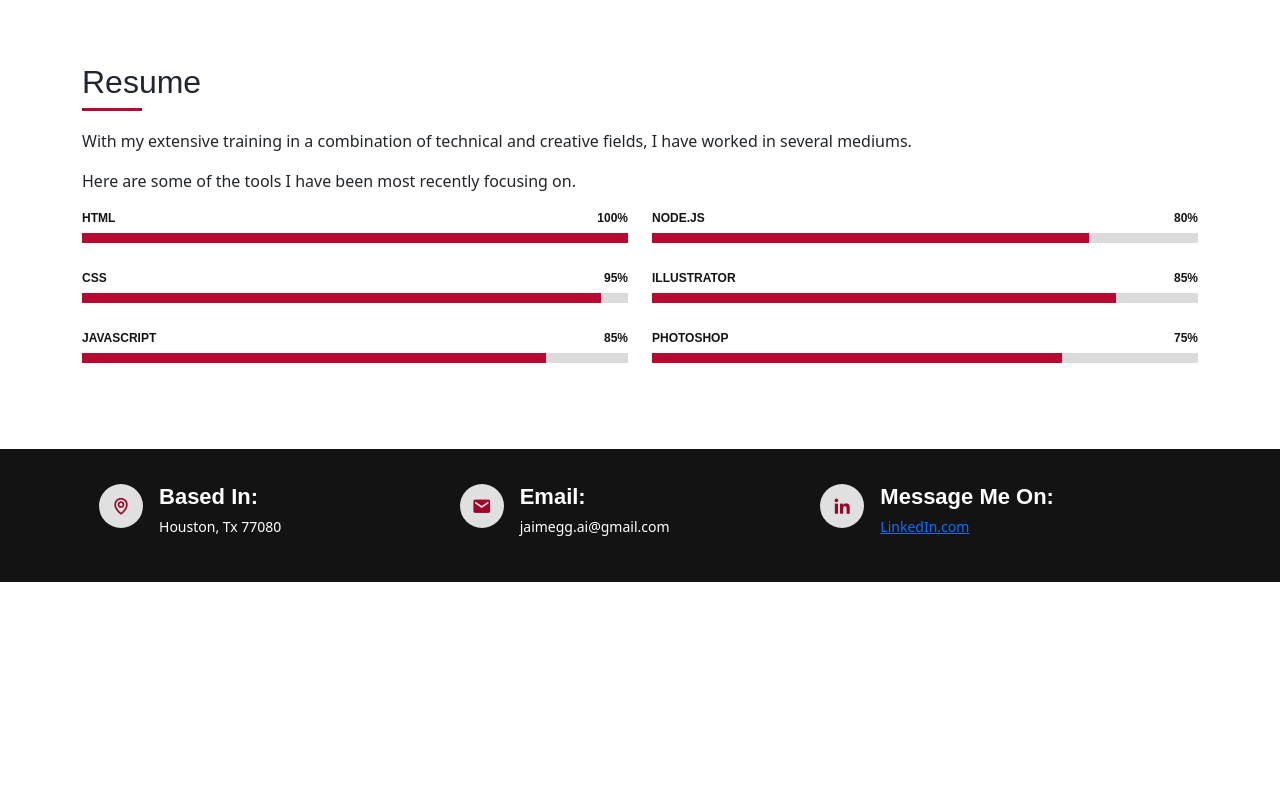
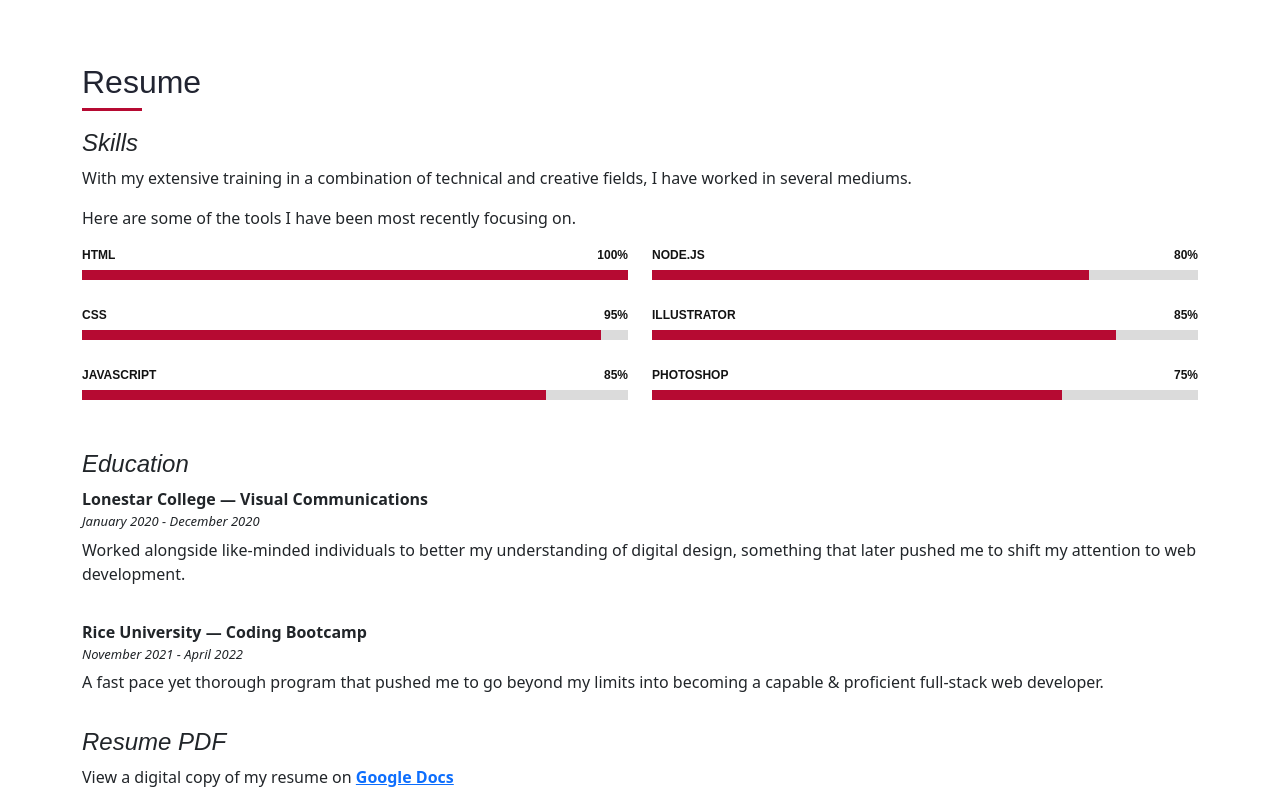
Before and after one commit to jaime-gg/react-portfolio, a React (Create React App) app: page / in a window 1280 px wide. Shown: the part 2140-2940 px from the top of the page. Before the commit the page ends 2722 px from the top, so only its background shows below. Built offline with nearby package versions, Linux system fonts and the light colour scheme.

Commit message:
resume content

```diff
--- a/src/components/Resume/index.js
+++ b/src/components/Resume/index.js
@@ -5,16 +5,17 @@ function Resume() {
 
     return (
 
-        <section id="resume" className="skills fade-in">
+        <section id="resume" className="skills">
             <div className="container">
 
                 <div>
                     <h2>Resume</h2>
-                    <p>With my extensive training in a combination of technical and creative fields, I have worked in several mediums. </p>
-                    <p>Here are some of the tools I have been most recently focusing on.</p>
                 </div>
 
                 <div className="row skills-content">
+                    <h4>Skills</h4>
+                    <p>With my extensive training in a combination of technical and creative fields, I have worked in several mediums. </p>
+                    <p>Here are some of the tools I have been most recently focusing on.</p>
 
                     <div className="col-lg-6" data-aos="fade-up">
 
@@ -64,6 +65,26 @@ function Resume() {
                             </div>
                         </div>
                     </div>
+
+                </div>
+
+                <div>
+                    <br />
+                    <h4>Education</h4>
+                    <p className='school'> Lonestar College — Visual Communications </p>
+                    <p className='date'> January 2020 - December 2020 </p>
+                    <p className='school-content'> Worked alongside like-minded individuals to better my understanding of digital design, something that later pushed me to shift my attention to web development. </p>
+                    <br />
+                    <p className='school'> Rice University — Coding Bootcamp  </p>
+                    <p className='date'> November 2021 - April 2022 </p>
+                    <p className='school-content'> A fast pace yet thorough program that pushed me to go beyond my limits into becoming a capable & proficient full-stack web developer.</p>
+                </div>
+
+                <div>
+                    <br />
+                    <h4>Resume PDF</h4>
+                    <p> View a digital copy of my resume on <a className='school' href="https://docs.google.com/document/d/1C5w6YJzBKuIioUoM90Z4tVT-1jd4DSQfPgFxJZlOb8Q/edit?usp=sharing">Google Docs</a> </p>
+
                 </div>
             </div>
         </section>
--- a/src/components/Resume/style.css
+++ b/src/components/Resume/style.css
@@ -1,3 +1,7 @@
+h4 {
+    font-style: italic;
+}
+
 .skills .progress {
     height: 60px;
     display: block;
@@ -54,3 +58,17 @@
 .ps-prog {
     width: 75%;
 }
+
+.school {
+    font-weight: bold;
+}
+
+.date {
+    font-style: oblique;
+    font-size: small;
+    margin-top: -15px;
+}
+.school-content {
+    margin-bottom: 10px;
+    margin-top: -10px;
+}
```
Lines whose indentation alone changed are shown as unchanged.
